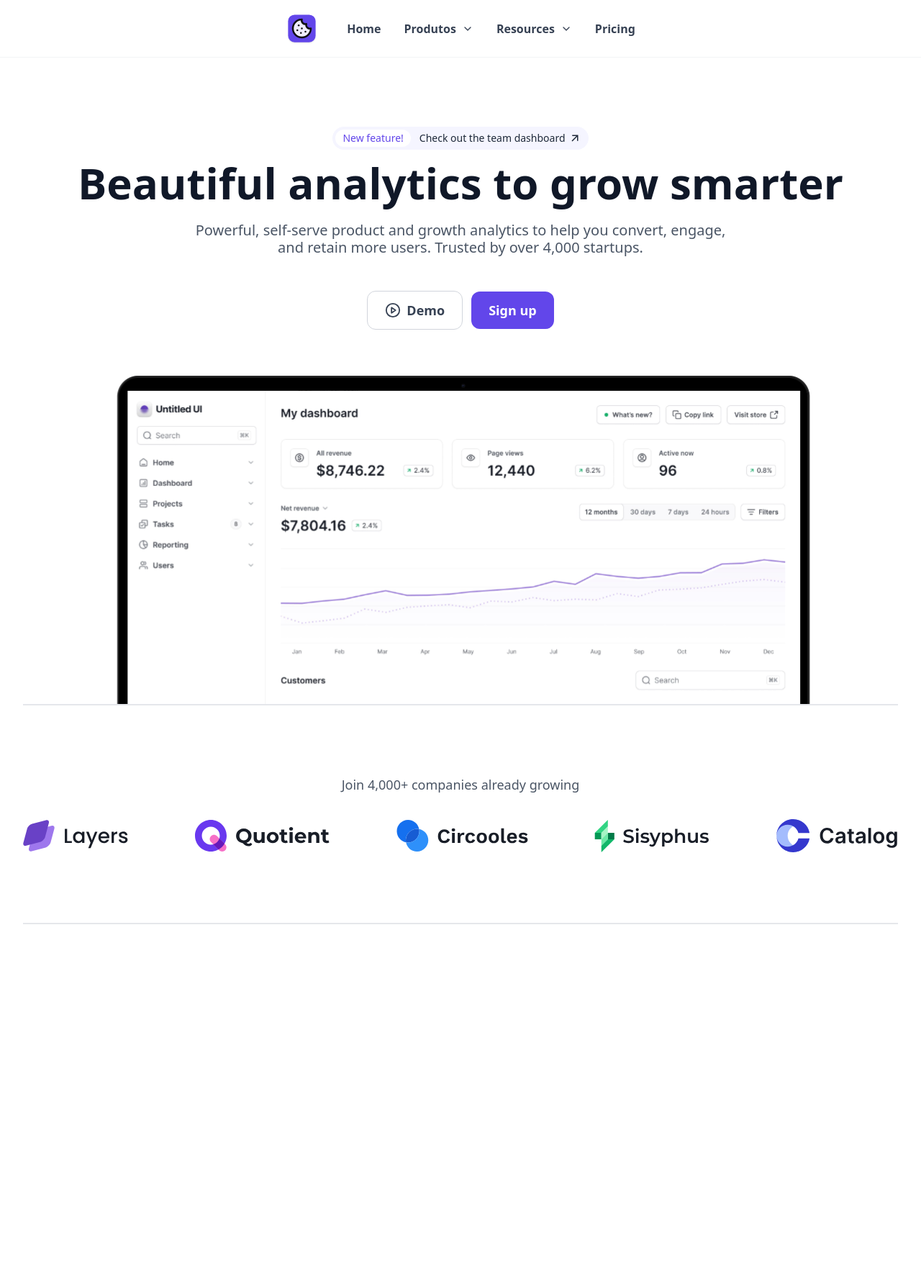
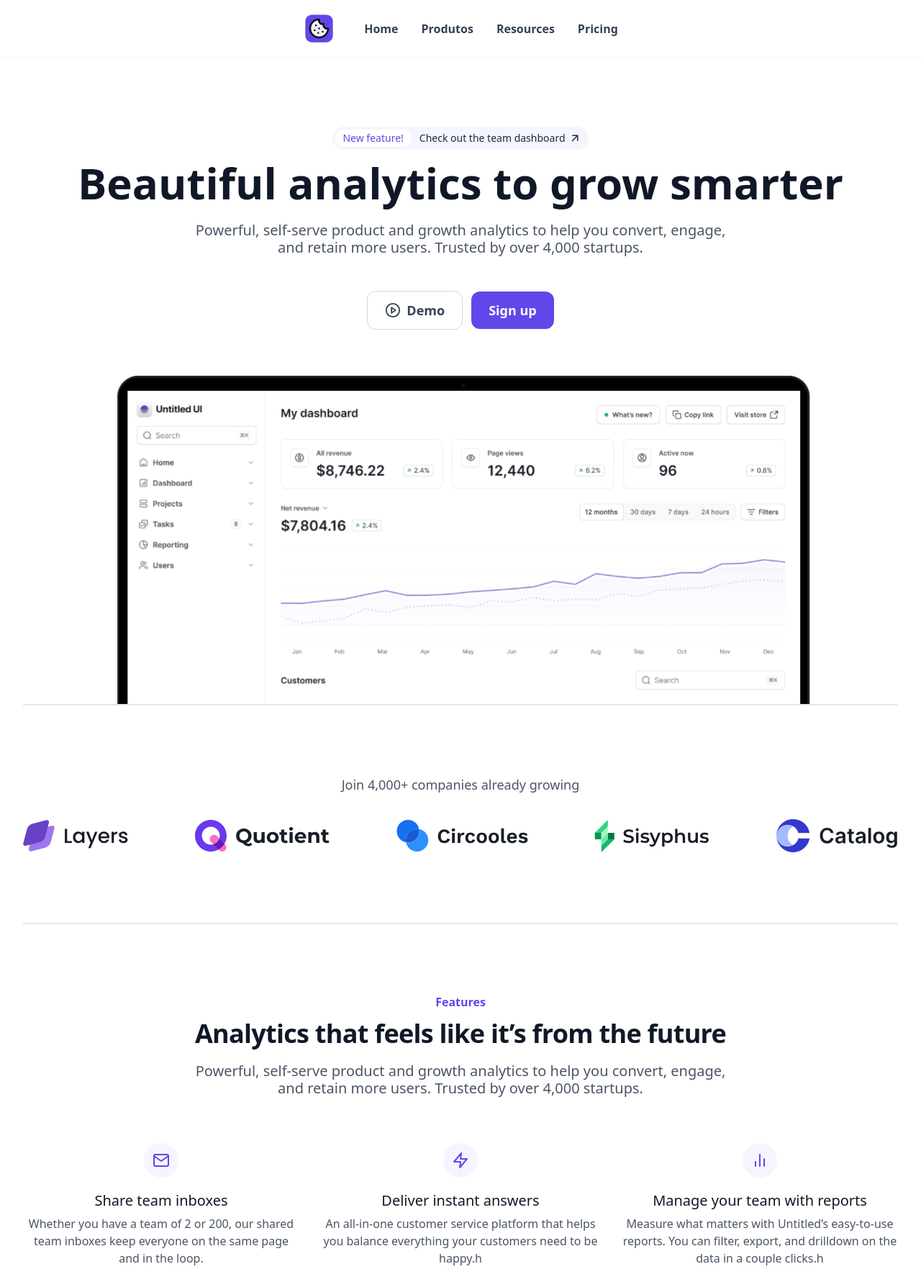
Before and after one commit to gusttazy/untitled-ui, a Next.js app: page / in a window 1280 px wide. Shown: the top 1781 px of the page at 72% size. Before the commit the page ends 1284 px from the top, so only its background shows below. Built offline with nearby package versions, Linux system fonts and the light colour scheme.

Commit message:
Adicionando componente features e ajustes gerais do projeto

```diff
--- a/src/app/layout.tsx
+++ b/src/app/layout.tsx
@@ -1,16 +1,19 @@
 import type { Metadata } from "next";
-import { Open_Sans } from "next/font/google";
+import { Roboto } from "next/font/google";
 import "./globals.css";
 
-const openSans = Open_Sans({
-  variable: "--font-open-sans",
+const roboto = Roboto({
+  variable: "--font-roboto",
   subsets: ["latin"],
   weight: ["400", "500", "700"],
 });
 
 export const metadata: Metadata = {
-  title: "Landing Page",
+  title: "Untitled UI",
   description: "Generated by create next app",
+  icons: {
+    icon: "/logo.svg",
+  },
 };
 
 export default function RootLayout({
@@ -20,7 +23,10 @@
 }>) {
   return (
     <html lang="en">
-      <body className={`${openSans.variable} antialiased`}>{children}</body>
+      <head>
+        <link rel="icon" href="/logo.svg" />
+      </head>
+      <body className={`${roboto.variable} antialiased`}>{children}</body>
     </html>
   );
-};
+}
--- a/src/app/page.tsx
+++ b/src/app/page.tsx
@@ -1,6 +1,7 @@
 import { Companies } from "@/components/Companies";
 import { Header } from "@/components/Header";
 import { Hero } from "@/components/Hero";
+import { Features } from "@/components/Features";
 
 export default function Home() {
   return (
@@ -8,6 +9,7 @@
       <Header />
       <Hero />
       <Companies />
+      <Features />
     </>
   );
 }
--- /dev/null
+++ b/src/components/Features/index.tsx
@@ -0,0 +1,64 @@
+import {
+  FiBarChart2,
+  FiCommand,
+  FiMail,
+  FiMessageCircle,
+  FiSmile,
+  FiZap,
+} from "react-icons/fi";
+import { GridContainer } from "../GridContainer";
+import { ItemFeature } from "./itemFeature";
+
+export function Features() {
+  return (
+    <section className="py-24">
+      <GridContainer>
+        <div className="text-center mb-16">
+          <small className="block text-base text-[#6246ea] font-semibold mb-3">
+            Features
+          </small>
+          <h2 className="text-center text-4xl text-gray-900 tracking-[-0.72px] font-bold mb-5">
+            Analytics that feels like it’s from the future
+          </h2>
+          <p className="text-xl/6 text-gray-600 max-w-3xl mx-auto">
+            Powerful, self-serve product and growth analytics to help you
+            convert, engage, and retain more users. Trusted by over 4,000
+            startups.
+          </p>
+        </div>
+        <div className="grid grid-cols-3 gap-x-8 gap-y-16">
+          <ItemFeature
+            icon={<FiMail size={24} className="text-[#6246ea]" />}
+            title="Share team inboxes"
+            text="Whether you have a team of 2 or 200, our shared team inboxes keep everyone on the same page and in the loop."
+          />
+          <ItemFeature
+            icon={<FiZap size={24} className="text-[#6246ea]" />}
+            title="Deliver instant answers"
+            text="An all-in-one customer service platform that helps you balance everything your customers need to be happy.h"
+          />
+          <ItemFeature
+            icon={<FiBarChart2 size={24} className="text-[#6246ea]" />}
+            title="Manage your team with reports"
+            text="Measure what matters with Untitled’s easy-to-use reports. You can filter, export, and drilldown on the data in a couple clicks.h"
+          />
+          <ItemFeature
+            icon={<FiSmile size={24} className="text-[#6246ea]" />}
+            title="Connect with customers"
+            text="Solve a problem or close a sale in real-time with chat. If no one is available, customers are seamlessly routed to email without confusion."
+          />
+          <ItemFeature
+            icon={<FiCommand size={24} className="text-[#6246ea]" />}
+            title="Connect the tools you already use"
+            text="Explore 100+ integrations that make your day-to-day workflow more efficient and familiar. Plus, our extensive developer tools."
+          />
+          <ItemFeature
+            icon={<FiMessageCircle size={24} className="text-[#6246ea]" />}
+            title="Our people make the difference"
+            text="We’re an extension of your customer service team, and all of our resources are free. Chat to our friendly team 24/7 when you need help."
+          />
+        </div>
+      </GridContainer>
+    </section>
+  );
+}
--- /dev/null
+++ b/src/components/Features/itemFeature.tsx
@@ -0,0 +1,19 @@
+
+
+interface ItemFeatureProps {
+  icon: React.ReactNode;
+  title: string;
+  text: string;
+}
+
+export function ItemFeature({ icon, title, text }: ItemFeatureProps) {
+  return (
+    <div className="text-center w-full max-w-96">
+      <div className="w-12 h-12 bg-[#f5f5ff] rounded-full mx-auto mb-5 justify-center flex items-center">
+        {icon}
+      </div>
+      <h3 className="text-gray-900 text-xl/6 font-medium mb-2">{title}</h3>
+      <p className="text-gray-600 leading-6 max-w-3xl mx-auto">{text}</p>
+    </div>
+  );
+}
--- a/src/components/Header/index.tsx
+++ b/src/components/Header/index.tsx
@@ -37,17 +37,12 @@
             alt="Logo Untitled UI"
           />
           <nav className="flex items-center gap-8">
-            {menuItems.map(({ url, title, dropdown }, index) => (
-              <ItemMenu
-                key={index}
-                url={url}
-                title={title}
-                hasDropdown={dropdown}
-              />
+            {menuItems.map(({ url, title }, index) => (
+              <ItemMenu key={index} url={url} title={title} />
             ))}
           </nav>
         </div>
       </GridContainer>
     </header>
   );
-};
+}
--- a/src/components/Header/itemMenu.tsx
+++ b/src/components/Header/itemMenu.tsx
@@ -1,22 +1,17 @@
 import Link from "next/link";
-import { FiChevronDown } from "react-icons/fi";
 
 interface ItemMenuProps {
   url: string;
   title: string;
-  hasDropdown?: boolean;
 }
 
-export function ItemMenu({ url, title, hasDropdown }: ItemMenuProps) {
+export function ItemMenu({ url, title }: ItemMenuProps) {
   return (
     <Link
       href={url}
       className="flex items-center gap-2 font-semibold text-gray-700 hover:opacity-50 transition-opacity"
     >
       {title}
-      {hasDropdown && (
-        <FiChevronDown className="text-gray-700 hover:opacity-50 transition-opacity" />
-      )}
     </Link>
   );
-}
+};
--- a/src/components/Hero/TagFeature.tsx
+++ b/src/components/Hero/TagFeature.tsx
@@ -8,7 +8,8 @@
       </span>
       <a
         href="#"
-        className="flex items-center gap-1 text-sm/6 font-medium text-gray-800 hover:opacity-80 transition-opacity">
+        className="flex items-center gap-1 text-sm/6 font-medium text-gray-800 hover:opacity-80 transition-opacity"
+      >
         Check out the team dashboard
         <RiArrowRightUpLine size={18} />
       </a>
```
